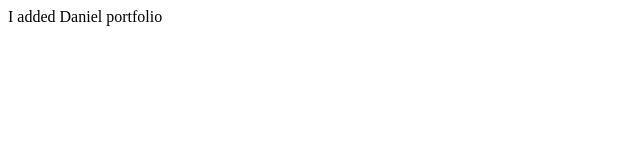
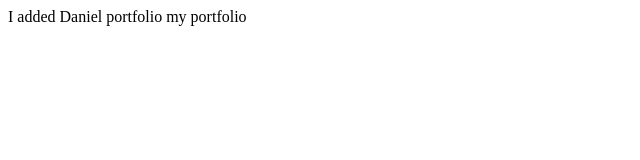
Before and after one commit to Dhaniel147/Daniel-portfolio, a plain HTML site: page index.html in a window 1280 px wide. Shown: the whole page, without its empty margins (0-640 px from the left). Drawn offline with Linux system fonts and the light colour scheme.

Commit message:
Update index.html

```diff
--- a/index.html
+++ b/index.html
@@ -1,2 +1,5 @@
 <html>
   I added Daniel portfolio
+
+   my portfolio
+</html>
```
